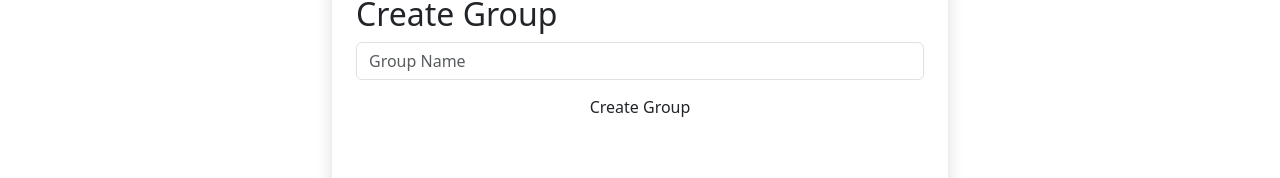
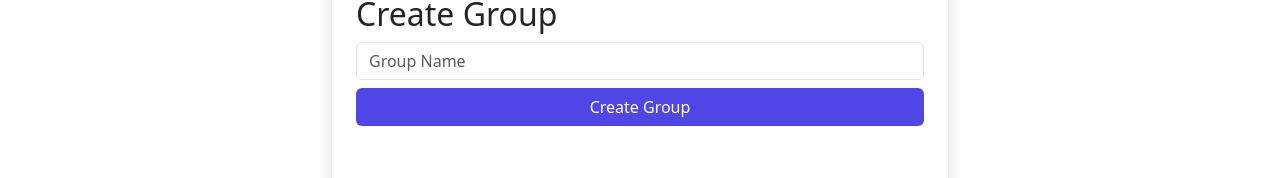
Before and after one commit to ParthP22/Planify, a Next.js app in the folder planify/: page /dashboard in a window 1280 px wide. Shown: the part 264-442 px from the top of the page. Built offline with nearby package versions, Linux system fonts and the light colour scheme; no server answers; the database is empty; sample sign-in values are in the browser's storage.

Commit message:
refactor: updated the names of the local button classes on the dashboard page

```diff
--- a/planify/src/app/dashboard/page.tsx
+++ b/planify/src/app/dashboard/page.tsx
@@ -97,7 +97,7 @@ export default function Dashboard() {
                     onChange={(e) => setGroupName(e.target.value)}
                 />
 
-                <button className="btn bg-indigo w-100" onClick={handleCreateGroup}>
+                <button className="btn btn-bg-indigo w-100" onClick={handleCreateGroup}>
                     Create Group
                 </button>
 
```
